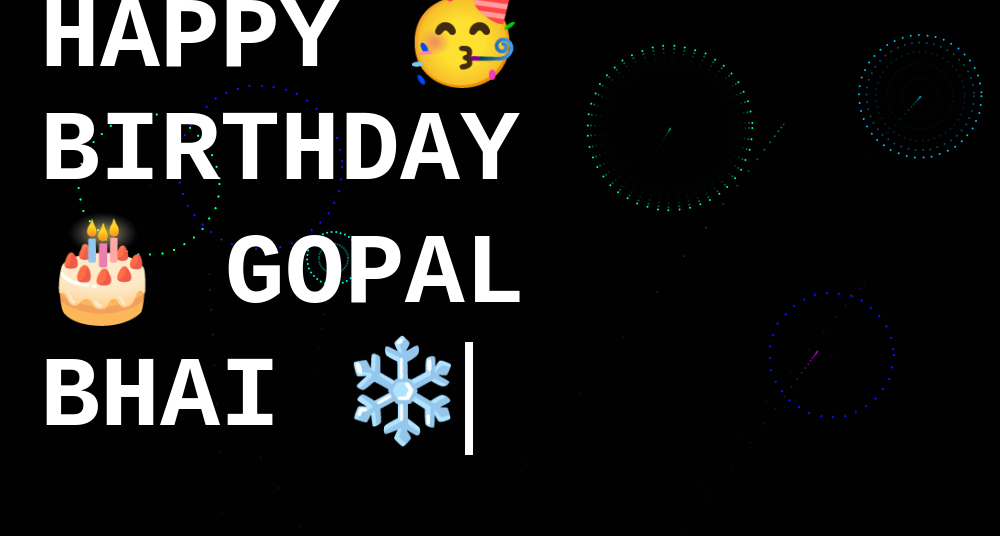
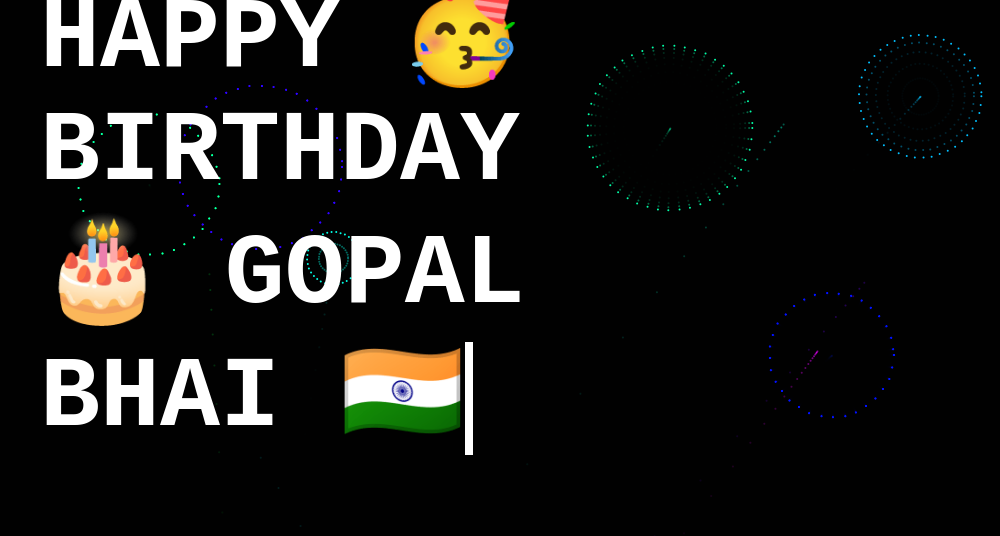
Before and after one commit to AbbyBounty/HBD, a plain HTML site: page index.html in a window 1280 px wide. Shown: the top 536 px of the page, without its empty margins (280-1280 px from the left). Drawn offline with Linux system fonts and the light colour scheme; animation ran at ten frames a second.

Commit message:
Update index.html

```diff
--- a/index.html
+++ b/index.html
@@ -10,7 +10,7 @@
 <body>
 <!-- partial:index.partial.html -->
 <h1>
-        <a href="" class="typewrite" data-period="2000" data-type='[ "HAPPY 🥳 BIRTHDAY 🎂 GOPAL BHAI ❄️ "]'>
+        <a href="" class="typewrite" data-period="2000" data-type='[ "HAPPY 🥳 BIRTHDAY 🎂 GOPAL BHAI 🇮🇳 "]'>
           <span class="wrap"></span>
         </a>
       </h1>
```
